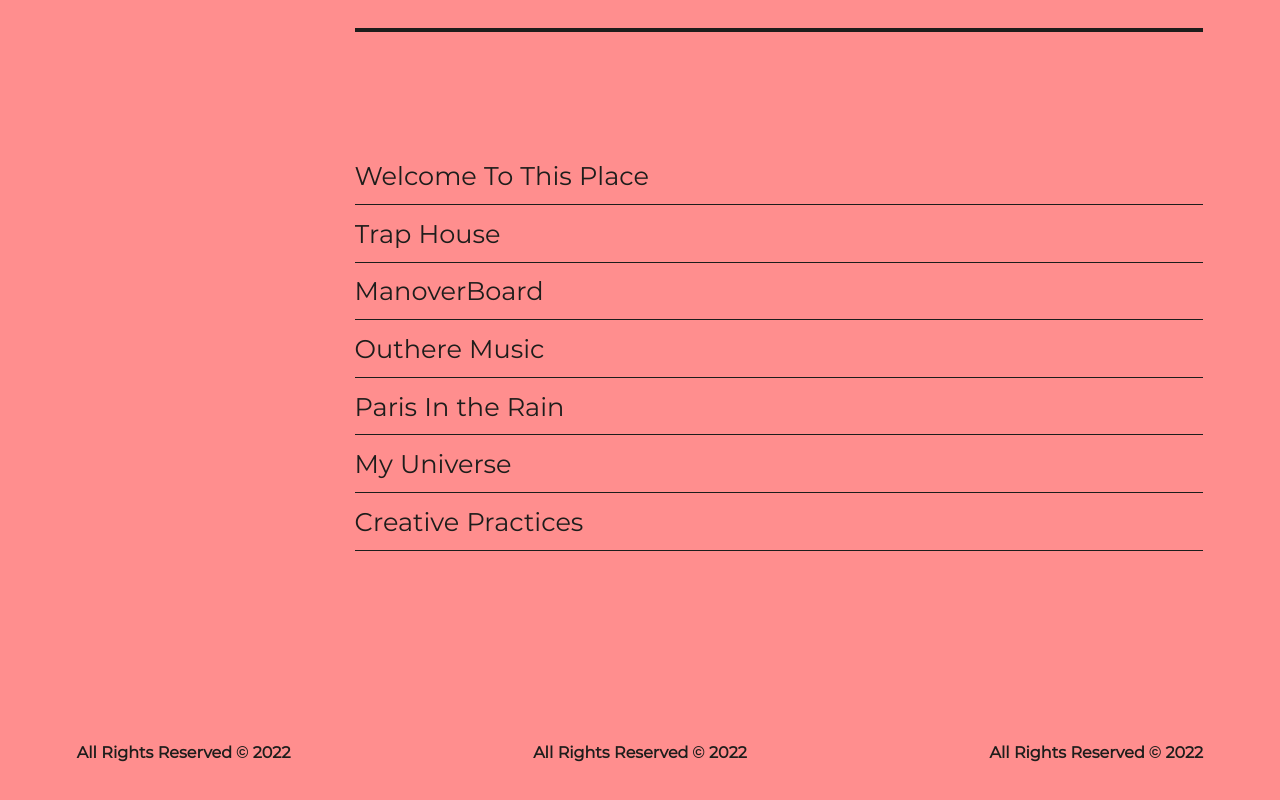
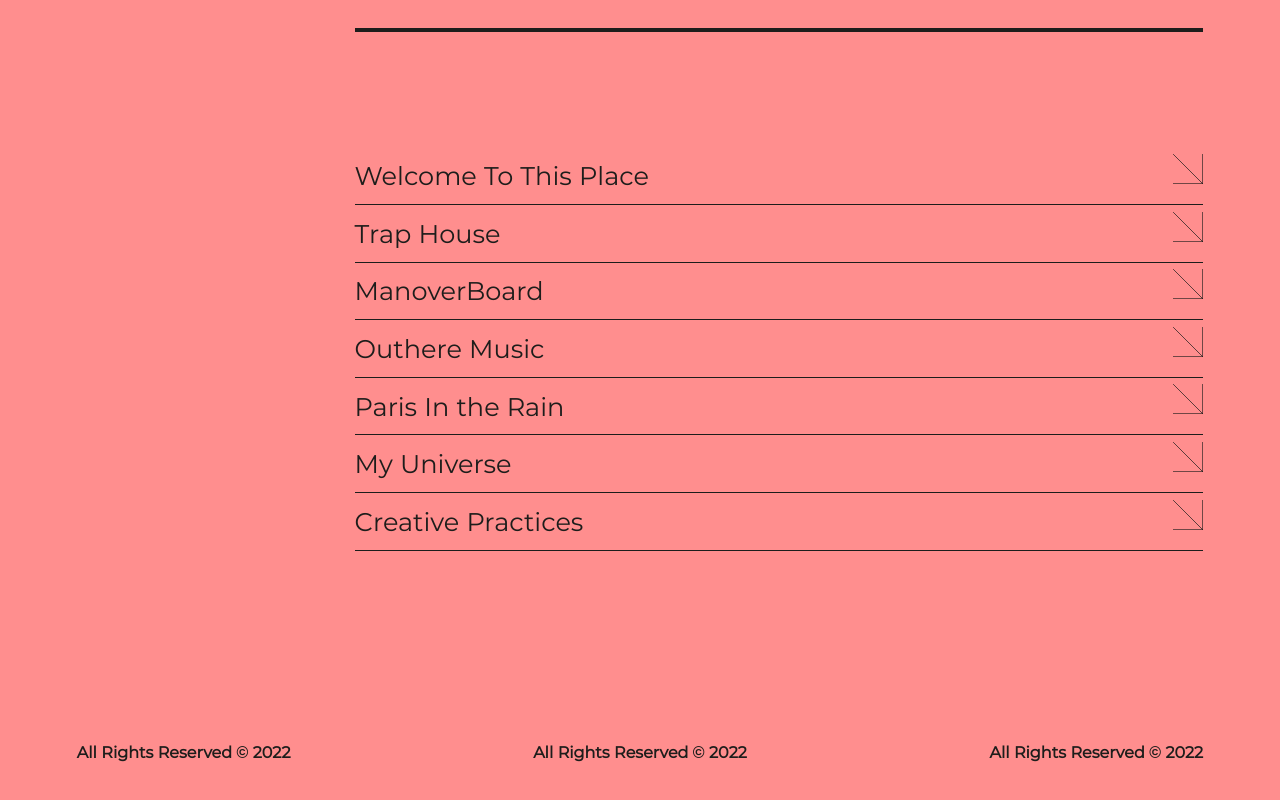
Before and after one commit to mkit-5ain/Vue-folio, a Vue app in the folder frontend/: page / in a window 1280 px wide. Shown: the part 6541-7341 px from the top of the page. Built offline with nearby package versions, Linux system fonts and the light colour scheme; the HTML template or start-up script is replaced by a standard one.

Commit message:
[update] layout modify

```diff
--- a/frontend/src/assets/sass/layout.scss
+++ b/frontend/src/assets/sass/layout.scss
@@ -126,15 +126,6 @@
                     }
                 }
             }
-            .item {
-                @for $i from 1 to 15 {
-                    &:nth-child(#{$i}){
-                        span { animation-delay: $i*.1s; }
-                    }
-                }
-                span { padding-bottom: 1vw;  animation: .5s contactFadein forwards;
-                }
-            }
         }
     }
     .inner { font-size: 2vw; counter-reset: item;
@@ -168,9 +159,9 @@
         }
         .item {
             position: relative;
+            padding-bottom: 1vw;
             margin-bottom: 1vw;
             border-bottom: 1px solid #1d1d1b;
-            overflow: hidden;
             &:before {
                 content: '';
                 position: absolute;
@@ -183,10 +174,21 @@
                 transform-origin: right;
                 transition: transform .6s ease-out;
             }
+            &:after {
+                content: '';
+                display: block;
+                position: absolute;
+                bottom: 20px;
+                right: 0px;
+                width: 30px;
+                height: 30px;
+                background: url('./assets/image/icon/i_more.svg') 0 0 no-repeat;
+                background-size: 30px;
+                transition: .5s ease;
+            }
             &:hover {
                 &:before { width: 100%;  transform: scaleX(1); transform-origin: left; }
-            }
-            span { display: block; transform: translate(0px, 60px); transition: .5s ease;
+                &:after { transform: rotate(-90deg); }
             }
         }
     }
```
